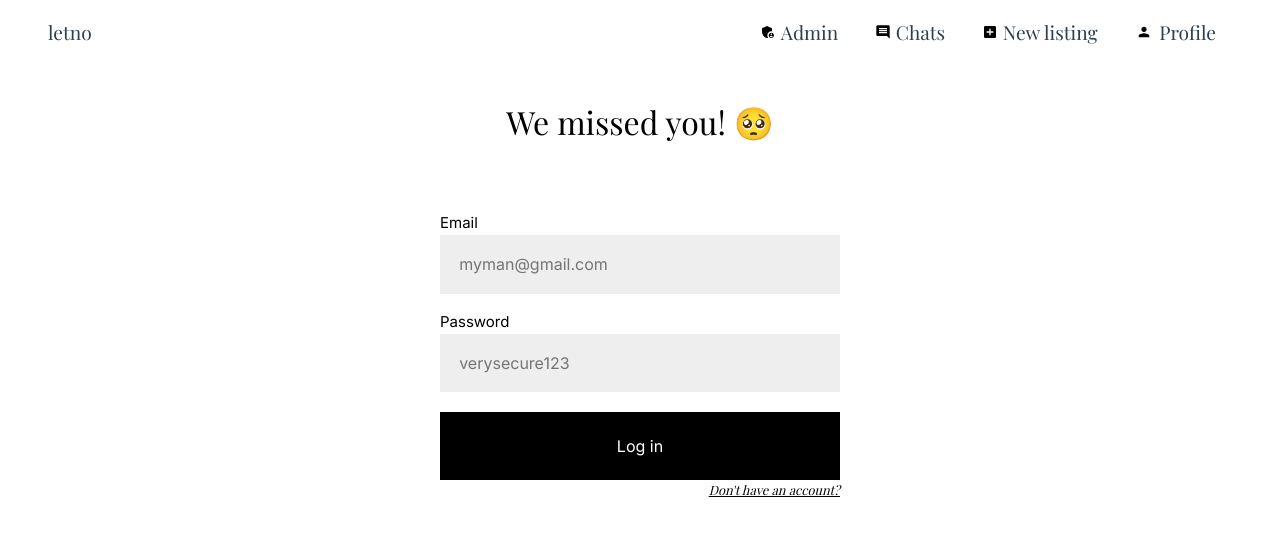
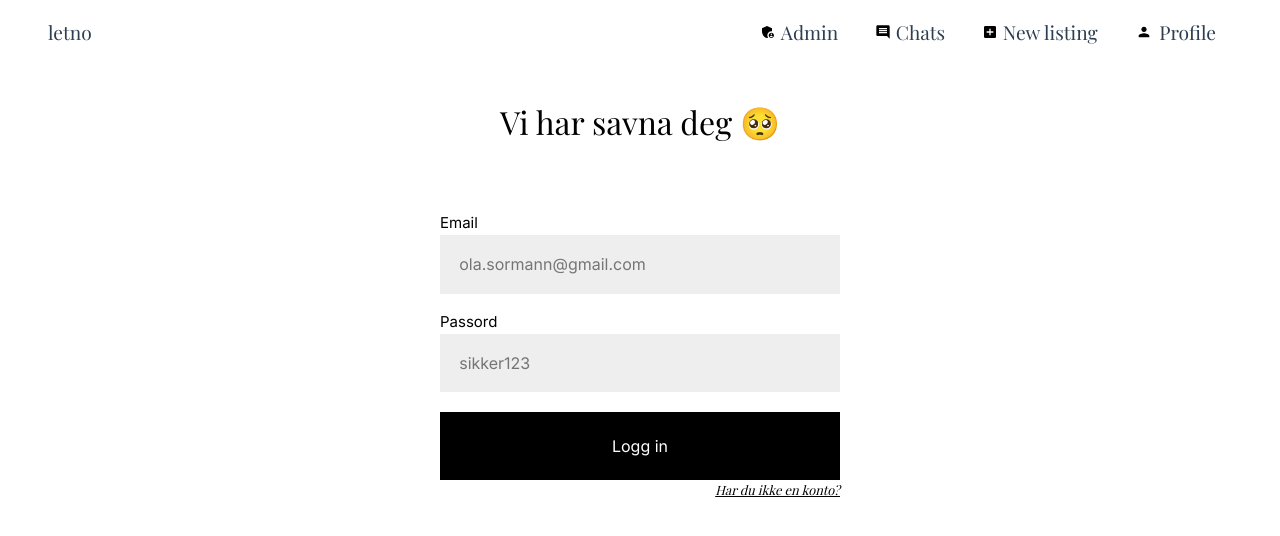
Before and after one commit to BeatsuDev/let, a Vue app in the folder frontend/: page /login in a window 1280 px wide. Shown: the top 536 px of the page. Built offline with nearby package versions, Linux system fonts and the light colour scheme.

Commit message:
refac: translated login page to norwegian

```diff
--- a/frontend/src/views/LoginView.vue
+++ b/frontend/src/views/LoginView.vue
@@ -16,7 +16,7 @@ const validatePassword = (password: string) => {
 function login() {
   if (!validateEmail(email.value) || !validatePassword(password.value)) {
     // Better error handling
-    alert("Invalid email or password");
+    alert("Ugyldig epost eller passord");
     return;
   }
 }
@@ -26,12 +26,12 @@ const email = ref("");
 const password = ref("");
 
 const responses = [
-  "Welcome back! 🤗",
-  "Time to find some stuff 🔍",
-  "You're back! 🎉",
-  "We missed you! 🥺",
-  "One step closer to finding your future home! 🤩",
-  "What was that password again... 🤔",
+  "Velkommen tilbake! 🤗",
+  "På tide å lete 🔍",
+  "Du er tilbake! 🎉",
+  "Vi har savna deg 🥺",
+  "Et steg nærmere å finne drømmehjemmet! 🤩",
+  "Hva var nå passordet igjen... 🤔",
 ];
 
 const randomResponse = responses[Math.floor(Math.random() * responses.length)];
@@ -47,18 +47,18 @@ const randomResponse = responses[Math.floor(Math.random() * responses.length)];
         type="email"
         id="email"
         v-model="email"
-        placeholder="myman@gmail.com"
+        placeholder="ola.sormann@gmail.com"
       />
-      <label for="password">Password</label>
+      <label for="password">Passord</label>
       <input
         class="input-text"
         type="password"
         id="password"
         v-model="password"
-        placeholder="verysecure123"
+        placeholder="sikker123"
       />
-      <button class="button button-black" type="submit">Log in</button>
-      <RouterLink to="/register">Don't have an account?</RouterLink>
+      <button class="button button-black" type="submit">Logg in</button>
+      <RouterLink to="/register">Har du ikke en konto?</RouterLink>
     </form>
   </div>
 </template>
```
